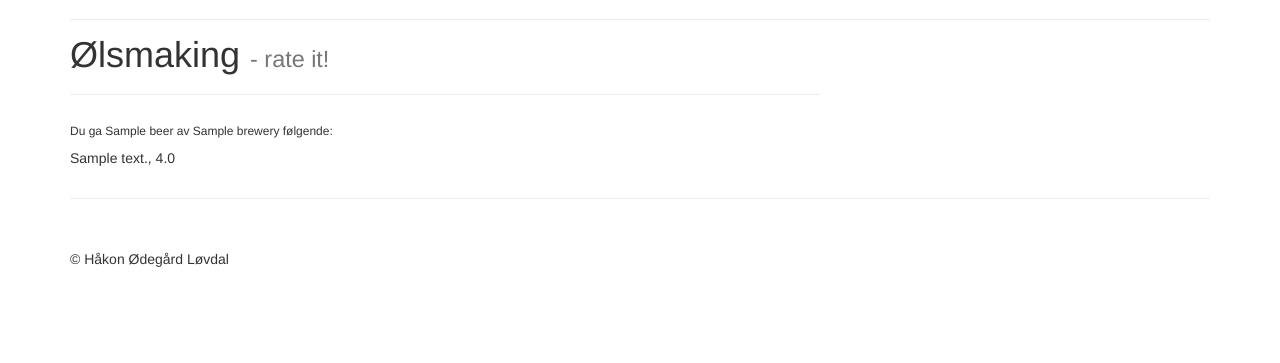
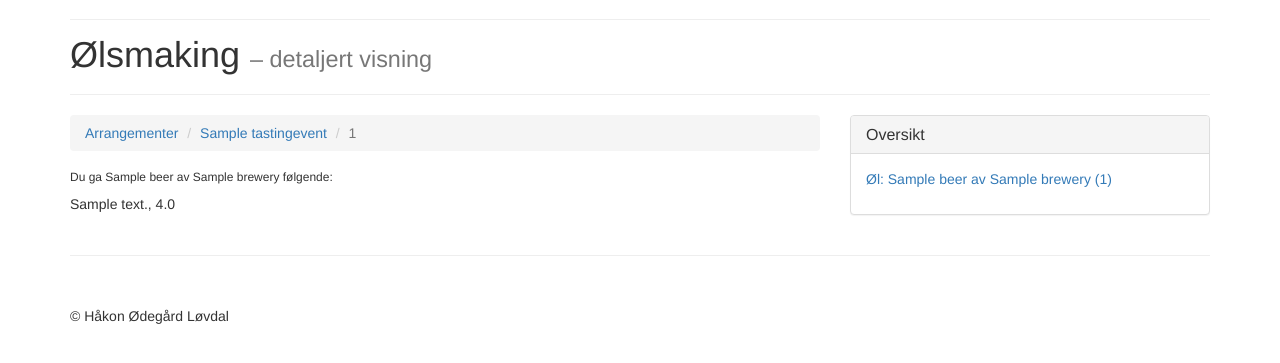
Before and after one commit to hakloev/old-hakloevno, a Django app: template templates/beertasting/ratebeer.html in a window 1280 px wide. Shown: the part 51-414 px from the top of the page. Run offline with Django 3.2, Linux system fonts and the light colour scheme; tables that the repository leaves empty hold one stand-in row (values such as "Sample post"); the template is opened without the code that fills it: values that come from a table or form of the project are taken from there, most other values are stand-ins (such as "Sample title", 1, 10 or a date in 2020); parts of the project's set-up code (start-up, migrations or seed data) failed here and were passed over; some libraries are stand-ins or nearby versions.

Commit message:
started form

```diff
--- a/beertasting/urls.py
+++ b/beertasting/urls.py
@@ -8,7 +8,7 @@ urlpatterns = patterns('',
 
     url(r'^$', index),
     url(r'event(?P<id>[0-9]+)/$', event_by_id, name="event_by_id"),
-    url(r'event(?P<eid>[0-9]+)/beerrating(?P<bid>[0-9]+)/$', beer_rating, name="beer_rating"),
+    url(r'event(?P<eid>[0-9]+)/beer(?P<bid>[0-9]+)/$', beer_rating, name="beer_rating"),
     #url(r'^newpost/$', newpost),
     #url(r'^posts/(?P<slug>[-a-zA-Z0-9]+)/$', post_by_slug, name='post_by_slug'),
 )
--- a/templates/beertasting/ratebeer.html
+++ b/templates/beertasting/ratebeer.html
@@ -7,14 +7,19 @@
 
 {% block body_block %}
  <div class="row">
-        <div class="col-md-8">
+        <div class="col-md-12">
             <div class="page-header">
-                <h1>Ølsmaking <small>&dash; rate it!</small></h1>
+                <h1>Ølsmaking <small>&ndash; detaljert visning</small></h1>
             </div>
         </div>
 </div>
 <div class="row">
     <div class="col-md-8">
+        <ol class="breadcrumb">
+            <li><a href="/beertasting/">Arrangementer</a></li>
+            <li><a href="{{ event.get_absolute_url }}">{{ event.name }}</a></li>
+            <li class="active">{{ beerid }}</li>
+        </ol>
         {% if event.finished %}
             {% if rating %}
                 <h6>Du ga {{ rating.beer }} følgende:</h6>
@@ -23,13 +28,28 @@
                 <h4>Du ga ikke denne ølen noen karakter</h4>
             {% endif %}
         {% else %}
+            <form class="form-horizontal" action="" method="POST">
+                {% csrf_token %}
+                <fieldset>
+                    <div class="form-group">
+                        <label class="col-md-1 control-label" for="comment">Kommentar</label>
+                        <div class="col-md-12">
+                            <textarea class="form-control" id="comment" name="comment" maxlength=350 rows=5>KAN LEGGE INN BEER COMMENT I DENNE HVIS TILSTEDE</textarea>
+                        </div>
+                    </div>
+
+                <input class="btn btn-lg btn-success btn-block" type="submit" value="Gi vurdering"/>
+                <input type="hidden" name="next" value="{{ next }}">
+                </fieldset>
+            </form>
             {% if rating %}
                 <h4>Du har gitt følgende så langt:</h4>
                 <p>{{ rating.comment }}, {{ rating.rating }}</p>
             {% else %}
                 <h4>Gi ølen en karkter er du snill!</h4>
             {% endif %}
-        {% endif %}
+            {% endif %}
     </div>
+    {% include 'beertasting/sidebar.html' %}
 </div>
 {% endblock %}
--- /dev/null
+++ b/templates/beertasting/sidebar.html
@@ -0,0 +1,26 @@
+<div class="col-md-4">
+    <div class="panel panel-default">
+        <div class="panel-heading">
+            <h3 class="panel-title">Oversikt</h3>
+        </div>
+        <div class="panel-body">
+            {% if event.finished %}
+                {% if beers %}
+                    {% for beer in beers.all %}
+                    <p><a href="{% url 'beer_rating' event.id beer.id %}">Øl: {{ beer.name}} av {{ beer.brewery }} ({{ beer.id }})</a></p>
+                    {% endfor %}
+                {% else %}
+                    <p>Ingen øl tilgjengelig..</p>
+                {% endif %}
+            {% else %}
+                {% if beers %}
+                    {% for beer in beers.all %}
+                        <p><a href="{% url 'beer_rating' event.id beer.id %}">Øl: {{ beer.id }}</a></p>
+                    {% endfor %}
+                {% else %}
+                    <p>Ingen øl tilgjengelig..</p>
+                {% endif %}
+            {% endif %}
+        </div>
+    </div>
+</div>
```
Also changed, not shown: beertasting/views.py (+17 -4 lines), templates/beertasting/event.html (+7 -1 lines), templates/beertasting/index.html (+6 -3 lines).
